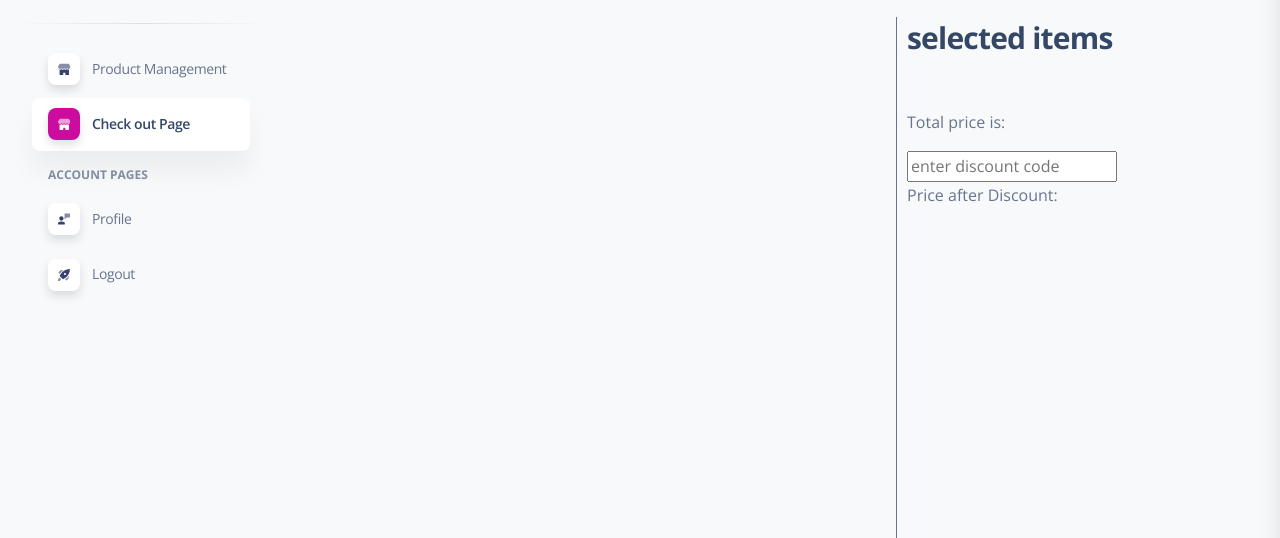
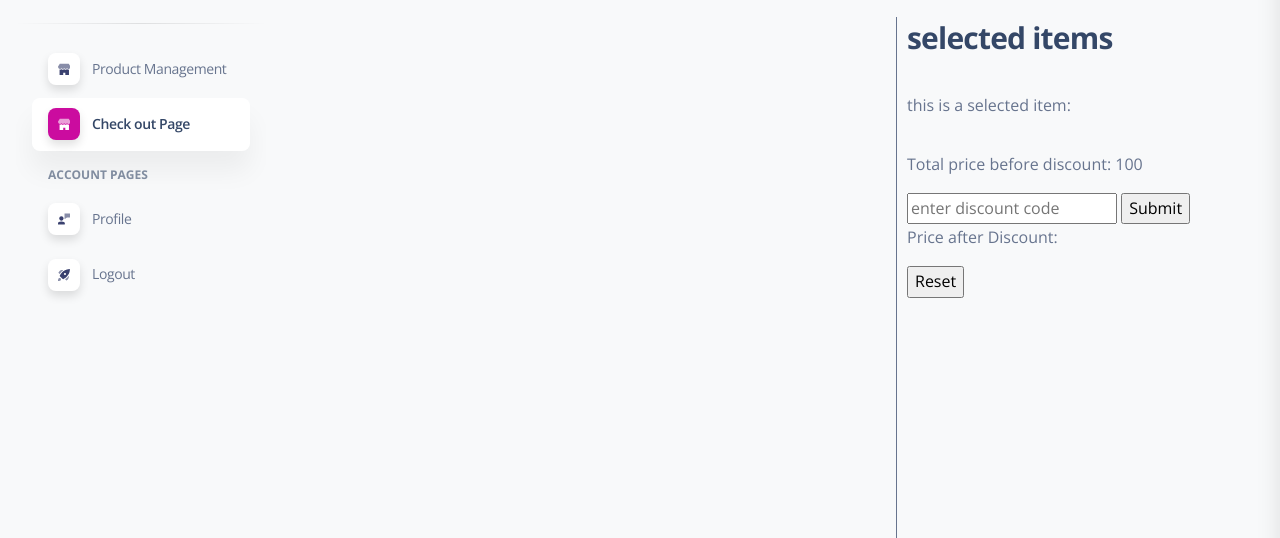
Before and after one commit to saidililia/Simple-Point-of-Sale, a Flask app: page /check in a window 1280 px wide. Shown: the part 71-609 px from the top of the page. Run offline with Flask 2, Linux system fonts and the light colour scheme; the visitor is signed in with stand-in values (Sample User, id 1); data that the repository does not hold is empty; parts of the project's set-up code (start-up, migrations or seed data) failed here and were passed over; some libraries are stand-ins or nearby versions.

Commit message:
checkout page

```diff
--- a/apps/home/routes.py
+++ b/apps/home/routes.py
@@ -4,15 +4,19 @@ Copyright (c) 2019 - present AppSeed.us
 """
 import os
 from apps.home import blueprint
-from flask import render_template, request
+from flask import render_template, request, flash, redirect, url_for
 from flask_login import login_required
 from jinja2 import TemplateNotFound
 from apps.forms import ProductForm, DiscountForm
 from apps.models import Product, Discount
 from apps import db
-# from apps import photos
+from run import app
+from werkzeug.utils import secure_filename
+
 
 from apps.config import API_GENERATOR
+
+items = []
 
 @blueprint.route('/index')
 @login_required
@@ -20,12 +24,40 @@ def index():
     product = Product.query.all()
     return render_template('home/index.html',segment='index', product=product ,API_GENERATOR=len(API_GENERATOR))
 
+@blueprint.route('/items')
+@login_required
+def item():
+    name = request.form.get("name")
+    price = request.form.get("price")
+    items.append(name)
+
+    return redirect(url_for('home_blueprint.check', items= items, total = 100))
+
+
+@blueprint.route('/result')
+@login_required
+def result():
+
+    code = request.form['discount']
+    bl = Discount.query.filter_by(name=code)
+    if bl:
+        flash('this is a valid discount code')
+        return redirect('/check')
+    else:
+        flash('this is not a valid discount code')
+        return redirect('/check')
+
+@blueprint.route('/Reset')
+@login_required
+def reset():
+    items = []
+    return render_template('home/check.html', segment='check')
 
 @blueprint.route('/check')
 @login_required
 def check():
     product = Product.query.all()
-    return render_template('home/check.html',segment='check', product=product)
+    return render_template('home/check.html',segment='check', product=product, items=items, total=100)
 
 @blueprint.route('/Product', methods=['GET', 'POST'])
 @login_required
@@ -39,10 +71,10 @@ def product():
         product.tax = result['tax']
         product.image = request.files['image'].filename
 
+        # basedir = os.path.abspath(os.path.dirname(__file__))
         file = request.files['image']
-        # photos.save(request.files['image'])
-
-        # file.save(os.path.join(apps.config['UPLOAD_FOLDER']), filename)
+        filename = secure_filename(file.filename)
+        # file.save(os.path.join(app.config['UPLOAD_FOLDER']), filename)
 
         db.session.add(product)
         db.session.commit()
--- /dev/null
+++ b/apps/static/assets/img/desktop.ini
@@ -0,0 +1,4 @@
+[ViewState]
+Mode=
+Vid=
+FolderType=Generic
--- a/apps/templates/home/check.html
+++ b/apps/templates/home/check.html
@@ -9,25 +9,42 @@
   <div class="container-fluid py-4">
     <div class="left">
     {%for pro in product%}
+          <form action="/items" method=['GET', 'POST']>
               <button class="boo" onclick="add()">
                 <div class="image" id="im">
                   <img src="{{config.ASSETS_ROOT}}/img/{{pro.image}}" style="width:150px; height:100px;">
                   <hr>
-                  <p class="text-sm mb-0 text-capitalize font-weight-bold">{{pro.name}}</p>
-                  <p>price: {{pro.price}}</p>
-                  <p>tax: {{pro.tax}}</p>
+                  <p class="text-sm mb-0 text-capitalize font-weight-bold" name="name">{{pro.name}}</p>
+                  <p name="price">price: {{pro.price}}</p>
+                  <p name="tax">tax: {{pro.tax}}</p>
                 </div>
               </button>
+          <form>
 
     {% endfor%}
      </div>
      <div class="right">
       <h3>selected items</h3>
       <hr>
+      <div>
+        <p>this is a selected item: </p>
+      </div>
       <hr>
-      <p>Total price is: </p>
+      {%for i in items%}
+      <p>{{i}}</p>
+      {%endfor%}
+      <p>Total price before discount: {{total}}</p>
+
+      <form method=['GET','POST'] action="/result">
+
       <input type="text" name="discount" placeholder="enter discount code">
+      <input type="submit">
+      </form>
+
       <p>Price after Discount:</p>
+      <form action="/Reset" method=['GET', 'POST']>
+        <input type="Reset">
+      </form>
      </div>
     </div>
 
--- a/run.py
+++ b/run.py
@@ -31,7 +31,7 @@ except KeyError:
 
 app = create_app(app_config)
 #Uploads folder
-app.config['UPLOADED_PHOTOS_DEST'] = 'static/assets/img'
+app.config['UPLOAD_FOLDER'] = '/Users/Lilia/Desktop/flask-soft-ui-dashboard-master/apps/static/assets/img'
 # photos = UploadSet('photos',IMAGES)
 # configure_uploads(app, photos)
 
```
